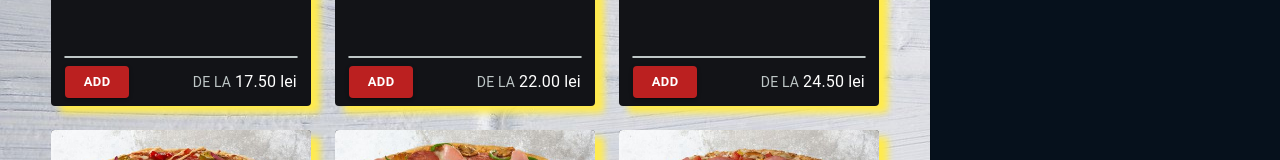
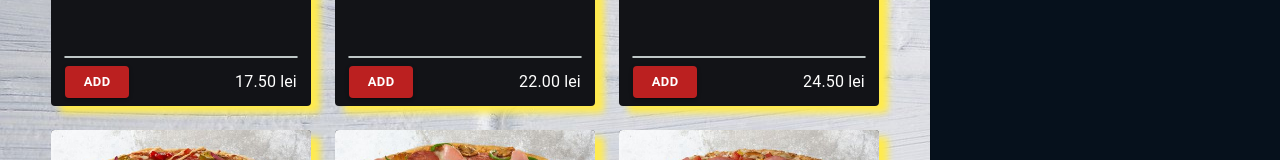
Before and after one commit to TheAncientOwl/pizza-website, a React (Create React App) app: page / in a window 1280 px wide. Shown: the part 431-591 px from the top of the page. Built offline with nearby package versions, Linux system fonts and the light colour scheme.

Commit message:
simplified price.

```diff
--- a/src/components/products/ProductCard.jsx
+++ b/src/components/products/ProductCard.jsx
@@ -74,12 +74,8 @@ export default function ProductCard({ product }) {
         </Button>
 
         <div className={classes.price}>
-          <Typography variant='body2' color='textSecondary'>
-            DE LA
-            <Typography component='span' color='textPrimary'>
-              {' '}
-              {product.price} lei
-            </Typography>
+          <Typography component='span' color='textPrimary'>
+            {product.price} lei
           </Typography>
         </div>
       </CardActions>
```
